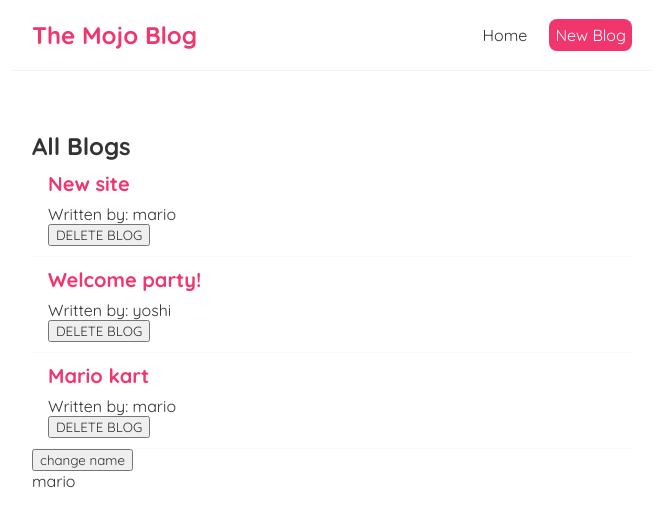
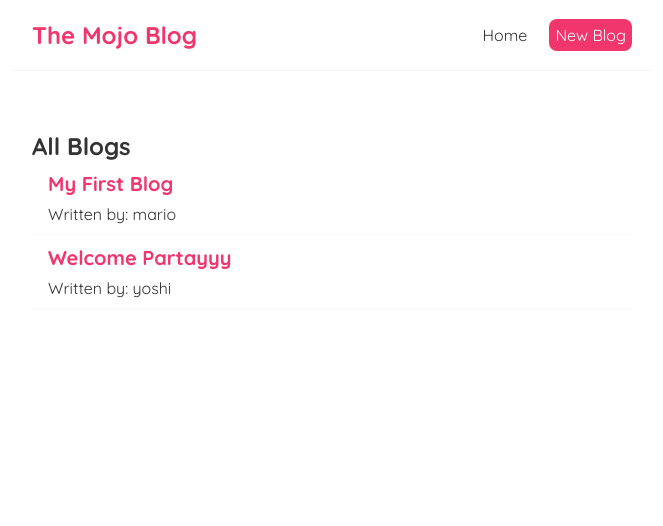
Before and after one commit to TheRealKiraAI/react-blog, a React (Create React App) app in the folder mojo-blog/: page / in a window 1280 px wide. Shown: the top 526 px of the page, without its empty margins (308-971 px from the left). Built offline with nearby package versions, Linux system fonts and the light colour scheme; data requests are answered from the project's data file; the HTML template or start-up script is replaced by a standard one.

Commit message:
wip: constant loading

```diff
--- a/mojo-blog/src/BlogList.js
+++ b/mojo-blog/src/BlogList.js
@@ -1,4 +1,4 @@
-const BlogList = ({ blogs, title, handleDelete }) => {
+const BlogList = ({ blogs, title }) => {
   // const blogs = props.blogs;
   // const title = props.title;
 
@@ -9,7 +9,6 @@
         <div className="blog-preview" key={blog.id}>
           <h2>{ blog.title }</h2>
           <p>Written by: { blog.author }</p>
-          <button onClick={() => handleDelete(blog.id)}>DELETE BLOG</button>
         </div>
     ))}
     </div>
--- a/mojo-blog/src/Home.js
+++ b/mojo-blog/src/Home.js
@@ -10,31 +10,30 @@
 */
 
 const Home = () => {
-  const [blogs, setBlogs] = useState([
-    { title: 'New site', body: 'lorem ipsum...', author: 'mario', id: 1},
-    { title: 'Welcome party!', body: 'lorem ipsum...', author: 'yoshi', id: 2},
-    { title: 'Mario kart', body: 'lorem ipsum...', author: 'mario', id: 3}
-  ]);
+  const [blogs, setBlogs] = useState(null);
+  const [isPending, setIsPending] = useState(true);
 
   const [name, setName] = useState('mario');
 
-  const handleDelete = (id) => {
-    // false if id doesn't match array and stays in array else true if there is a match to delete item in array
-    const newBlogs = blogs.filter(blog => blog.id !== id);
-    setBlogs(newBlogs);
-  }
-
   // useEffect re-renders code whenever name state changes
   useEffect(() => {
-    console.log('use effect ran');
-    console.log(name);
-  }, [name]);
+    fetch('http://localhost:8000/blogs')
+    .then(res => {
+      return res.json()
+    })
+    .then(data => {
+      console.log(data)
+      setBlogs(data)
+      setIsPending(false);
+    });
+  }, []);
 
   return (
     <div className="home">
-      <BlogList blogs={blogs} title="All Blogs" handleDelete={handleDelete}/>
-      <button onClick={() => setName('luigi')}> change name </button>
-      <p>{name}</p>
+      { isPending && <div>Loading...</div> }
+      {blogs && <BlogList blogs={blogs} title="All Blogs"/>}
+      {/* <button onClick={() => setName('luigi')}> change name </button>
+      <p>{name}</p> */}
     </div>
    );
 }
```
Also changed, not shown: mojo-blog/src/logo.svg (deleted).
